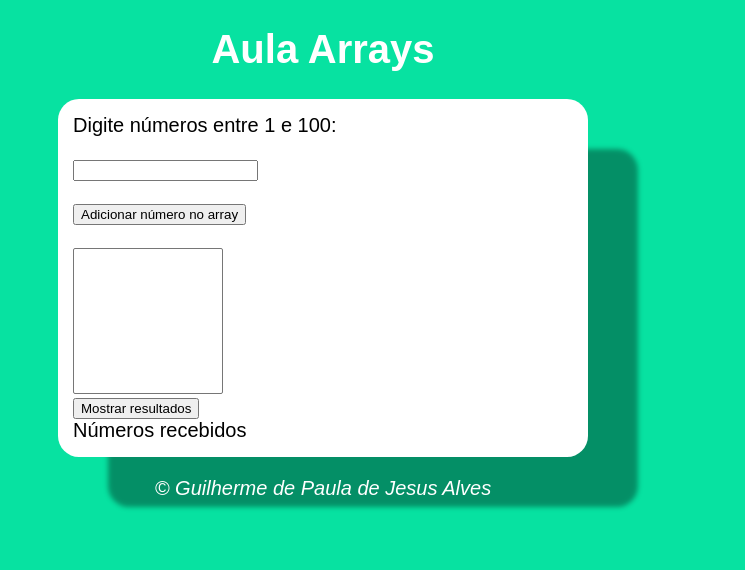
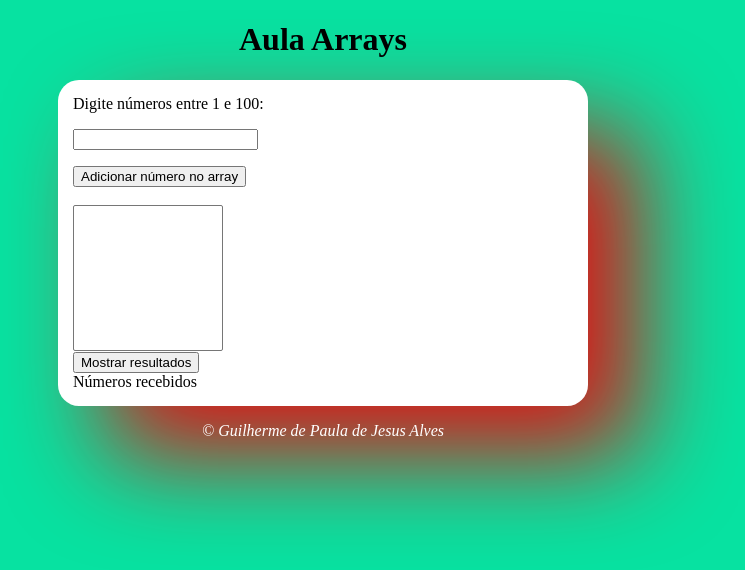
Before and after one commit to guilherme-369663/aulaArrayJS, a plain HTML site: page index.html in a window 1280 px wide. Shown: the whole page, without its empty margins (317-1062 px from the left). Drawn offline with Linux system fonts and the light colour scheme.

Commit message:
Estudos em CSS

```diff
--- a/style.css
+++ b/style.css
@@ -1,12 +1,17 @@
 
 body {
     background: rgb(7, 226, 161);
-    font: normal 15pt Arial;
+    font-family:'Times New Roman', Times, serif;
+
 
 }
 header {
     color: white;
     text-align: center;
+
+}
+h1{
+    color: black;
 
 }
 select{
@@ -18,7 +23,7 @@ section {
     padding: 15px;
     width: 500px;
     margin: auto;
-    box-shadow: 050px 50px 5px rgba(0,0,0,0.363);
+    box-shadow: 50px 50px 100px rgb(224, 18, 18);
 
 }
 footer{
```
